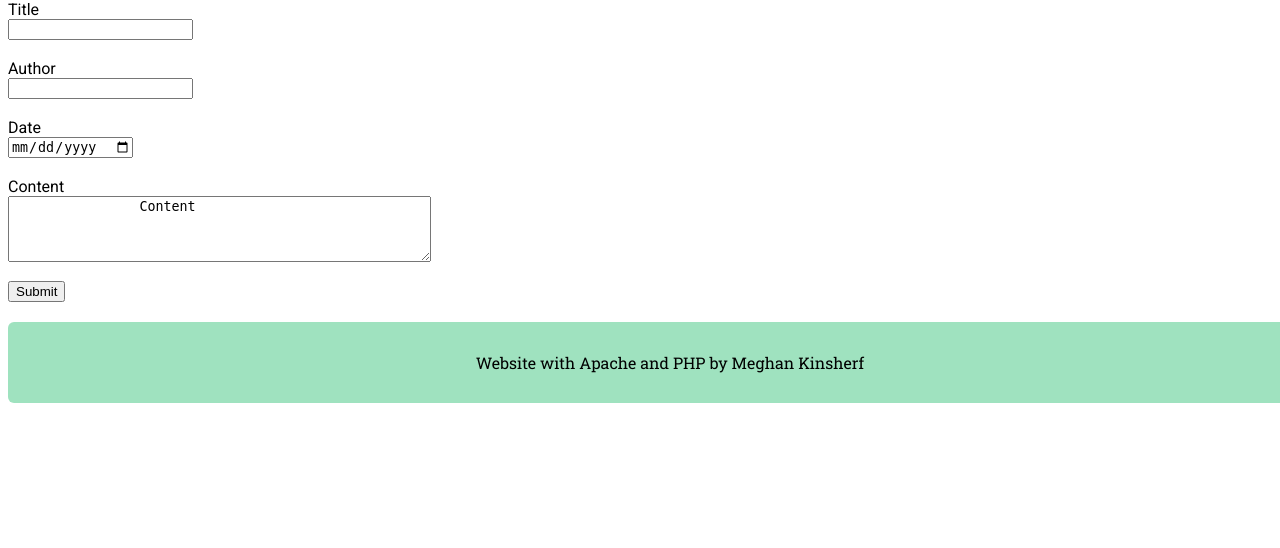
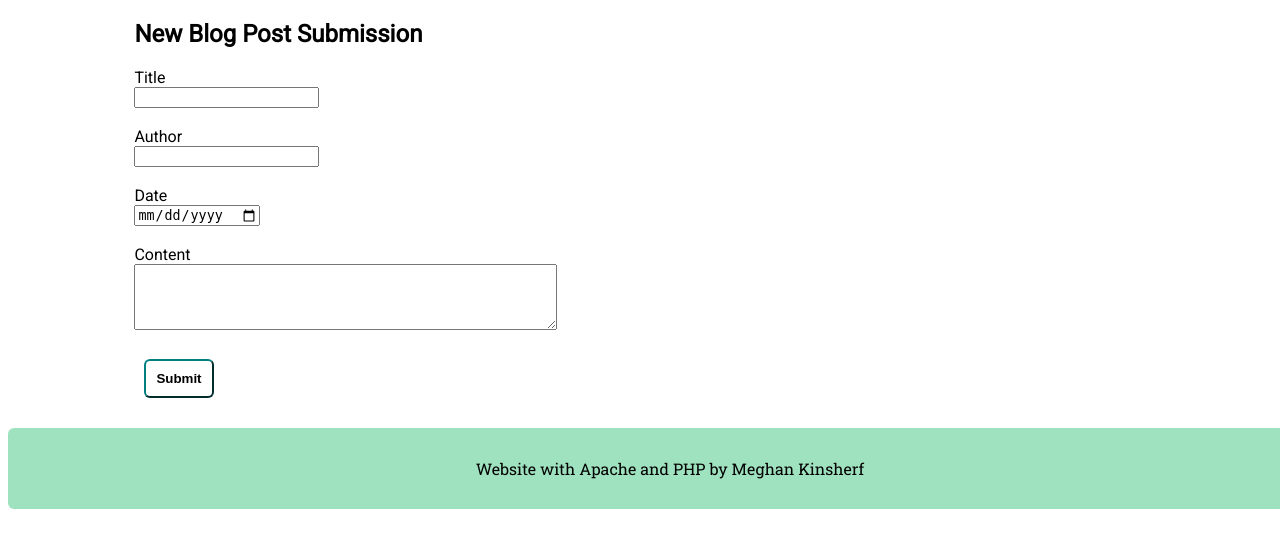
Before and after one commit to kinsherf/blog-cms, a PHP site: page /post-submission.html in a window 1280 px wide; the page is wider, and only the part inside the window is pictured. Shown: the part 165-713 px from the top of that part. Run offline with PHP 8.4, Linux system fonts and the light colour scheme.

Commit message:
added css to post-submission page

```diff
--- a/format.css
+++ b/format.css
@@ -27,9 +27,9 @@ nav{
     margin-right: 40px;
 }
 
-a:link{text-decoration: none; color: #008080; font-weight: bold; margin: 10px; background: #ffffff; padding: 10px; border-radius: 3px; }
-a:visited{text-decoration: none; color: #008080; font-weight: bold; margin: 10px; background: #ffffff; padding: 10px; border-radius: 3px; }
-a:active{text-decoration: none; color: #008080; font-weight: bold; margin: 10px; background: #ffffff; padding: 10px; border-radius: 3px; }
+a:link{text-decoration: none; color: #008080; font-weight: bold; margin: 10px; background: #ffffff; padding: 10px; border-radius: 3px;}
+a:visited{text-decoration: none; color: #008080; font-weight: bold; margin: 10px; background: #ffffff; padding: 10px; border-radius: 3px;}
+a:active{text-decoration: none; color: #008080; font-weight: bold; margin: 10px; background: #ffffff; padding: 10px; border-radius: 3px;}
 a:hover{text-decoration: none; color: #000000; font-weight: bold; margin: 10px; background: #ffffff; padding: 10px; border-radius: 3px; }
 
 ul {
@@ -38,6 +38,10 @@ ul {
     padding: 0;
     text-align: left;
   }
+
+#form{
+    margin-left: 10%;
+}
 
 footer {
     background-color: #9fe2bf;
@@ -48,3 +52,24 @@ footer {
     border-radius: 6px;
     font-family: 'Roboto Slab', serif;
 }
+
+input[type=submit]:hover {
+    text-decoration: none;
+    color: #008080;
+    font-weight: bold;
+    margin: 10px;
+    background: #ffffff;
+    padding: 10px;
+    border-radius: 6px;
+}
+
+input[type=submit] {
+    text-decoration: none;
+    color: #000000;
+    font-weight: bold;
+    margin: 10px;
+    background: #ffffff;
+    padding: 10px;
+    border-radius: 6px;
+    border-color: #008080;
+}
--- a/post-submission.html
+++ b/post-submission.html
@@ -22,6 +22,8 @@
             </nav>
         </div><!--close for header-->
         <main>
+            <div id="form">
+                <h2>New Blog Post Submission</h2>
             <form action="/action_page.php" method="get">
                 <label for="title">Title</label><br>
                 <input type="text" id="title" name="title"><br><br>
@@ -31,10 +33,10 @@
                 <input type="date" id="date" name="date"><br><br>
                 <label for="content"></label>Content</label><br>
                 <textarea id="content" name="content" rows="4" cols="50">
-                Content
                 </textarea> <br><br>
                 <input type="submit" value="Submit">
               </form>
+              </div><!--close for form-->
         </main>
         <footer>
             Website with Apache and PHP by Meghan Kinsherf
```
